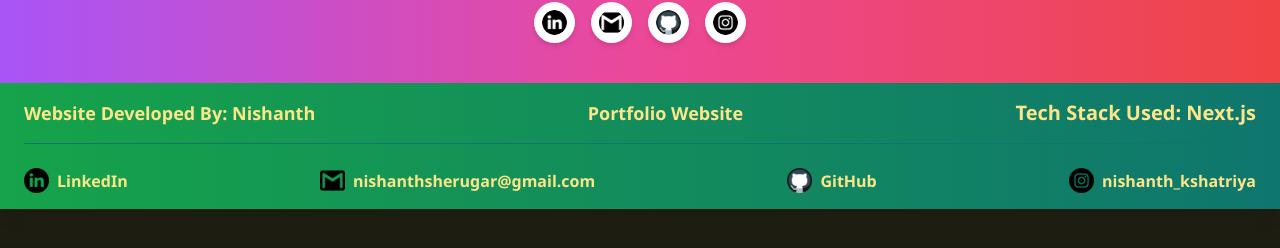
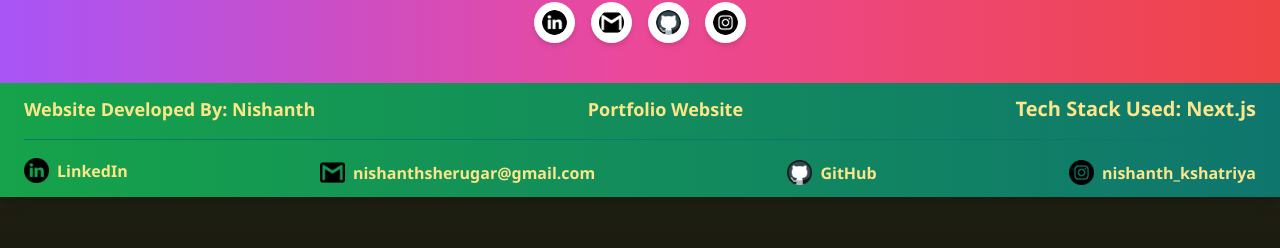
Before and after one commit to nishanthn99/portfolionext, a Next.js app: page / in a window 1280 px wide. Shown: the part 528-776 px from the top of the page. Built offline with nearby package versions, Linux system fonts and the light colour scheme.

Commit message:
added _blank

```diff
--- a/app/page.js
+++ b/app/page.js
@@ -18,7 +18,9 @@ export default function Home() {
               </p>
               <div className='container flex space-x-3 my-4'>
               <div className='flex p-2 sm:p-4 bg-gradient-to-r from-red-500 to-lime-500  rounded-xl'>
-                <a href='https://drive.google.com/drive/folders/1mgGRF96H9hMcwZZdQ2Bo67w_mPLlQzF8?usp=drive_link'><Image
+                <a href='https://drive.google.com/drive/folders/1mgGRF96H9hMcwZZdQ2Bo67w_mPLlQzF8?usp=drive_link'
+                target="_blank" >
+                <Image
                 src="/images/courseic.png"
                 alt="Profile image"
                 width={30}
@@ -26,7 +28,7 @@ export default function Home() {
                 className="rounded-xl inline"
               />Internship Certificates</a></div>
               <div className='flex p-2 sm:p-4 bg-gradient-to-r from-green-600 to-violet-600 rounded-xl'>
-                <a href='https://drive.google.com/drive/folders/1UCdDdnk17vx8VI2bPRm--B2do3ttcai4?usp=sharing'><Image
+                <a href='https://drive.google.com/drive/folders/1UCdDdnk17vx8VI2bPRm--B2do3ttcai4?usp=sharing' target="_blank"><Image
                 src="/images/internic.png"
                 alt="Profile image"
                 width={30}
@@ -52,7 +54,7 @@ export default function Home() {
             <a href="https://in.linkedin.com/in/nishanth-sherugar" target="_blank" rel="noopener noreferrer" className="flex items-center space-x-2 p-2 bg-white rounded-full shadow-md hover:shadow-lg transition-shadow duration-300">
               <Image src="/images/linkedin.png" width={25} height={25} alt="LinkedIn logo" className="rounded-full" />
             </a>
-            <a href="mailto:nishanthsherugar@gmail.com" className="flex items-center space-x-2 p-2 bg-white rounded-full shadow-md hover:shadow-lg transition-shadow duration-300">
+            <a href="mailto:nishanthsherugar@gmail.com" target="_blank" className="flex items-center space-x-2 p-2 bg-white rounded-full shadow-md hover:shadow-lg transition-shadow duration-300">
               <Image src="/images/gmail-logo.png" width={25} height={25} alt="Gmail logo" className="rounded-full" />
             </a>
             <a href="https://github.com/nishanthn99/" target="_blank" rel="noopener noreferrer" className="flex items-center space-x-2 p-2 bg-white rounded-full shadow-md hover:shadow-lg transition-shadow duration-300">
--- a/components/Footer.jsx
+++ b/components/Footer.jsx
@@ -3,7 +3,7 @@ import Image from "next/image";
 const Footer = () => {
   return (
     <footer className="w-full bg-gradient-to-r from-green-600 to-teal-700 text-amber-200 shadow-lg">
-      <div className="container mx-auto px-6 py-2 sm:py-4">
+      <div className="container mx-auto px-6 py-2 sm:py-3">
         <div className="flex sm:flex-row justify-between items-center border-b border-teal-700 pb-2 sm:pb-4">
           <div className="text-xs sm:text-lg font-semibold sm:mb-0 text-center sm:text-left">
             Website Developed By:
@@ -18,9 +18,9 @@ const Footer = () => {
             <span className="inline"> Next.js</span>
           </div>
         </div>
-        <div className="flex pt-2 sm:flex-row justify-between items-center">
+        <div className="flex pt-1 sm:flex-row justify-between items-center">
           <a
-            className="flex items-center space-x-2 sm:pt-4 transition-transform duration-300 transform hover:scale-110"
+            className="flex items-center space-x-2 sm:pt-3 transition-transform duration-300 transform hover:scale-110"
             href="https://in.linkedin.com/in/nishanth-sherugar"
             rel="noopener noreferrer"
             target="_blank"
@@ -35,6 +35,7 @@ const Footer = () => {
           </a>
             <a
               href="mailto:nishanthsherugar@gmail.com"
+              target="_blank"
               className="flex items-center space-x-2 sm:pt-4 transition-transform duration-300 transform hover:scale-110"
             >
               <Image
```
